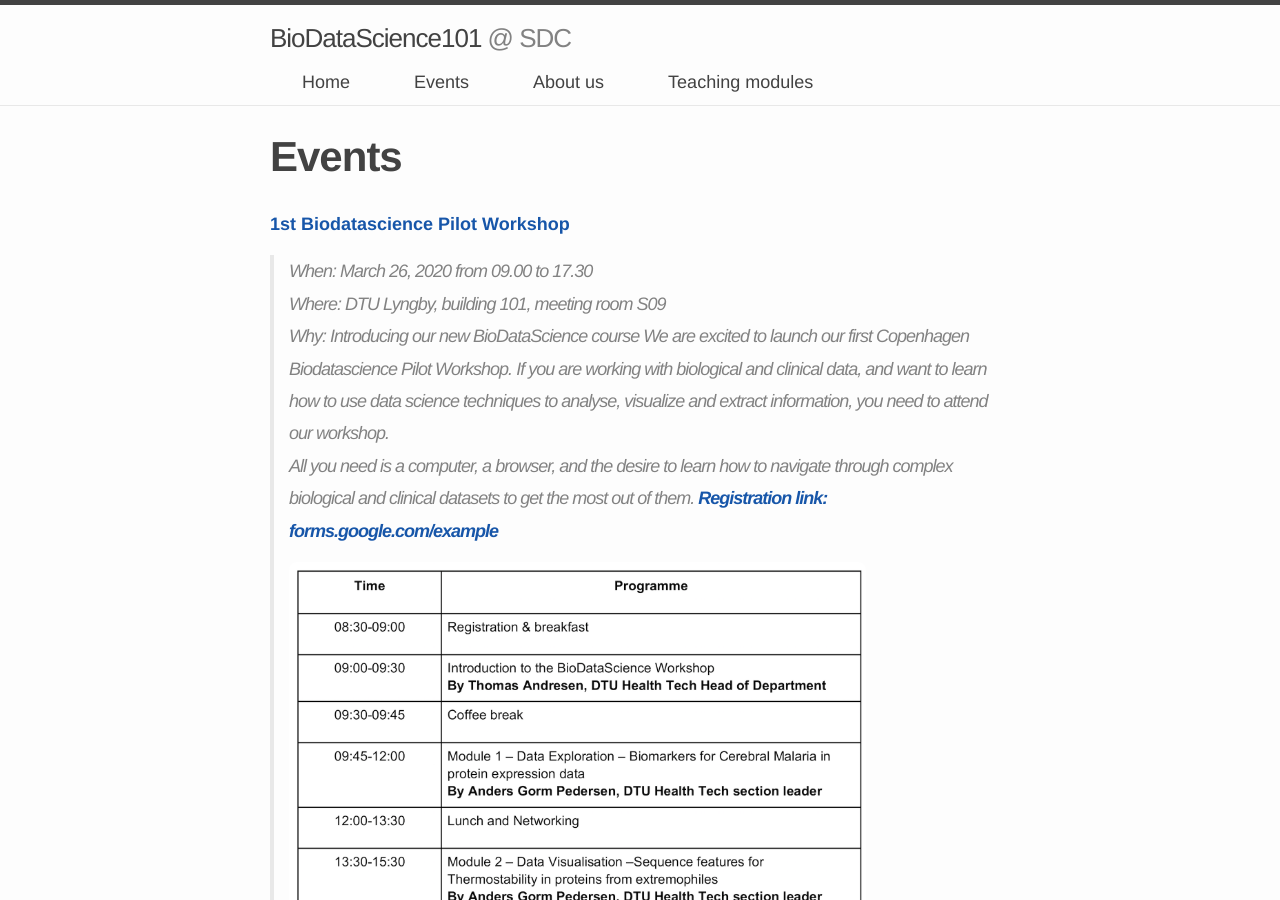
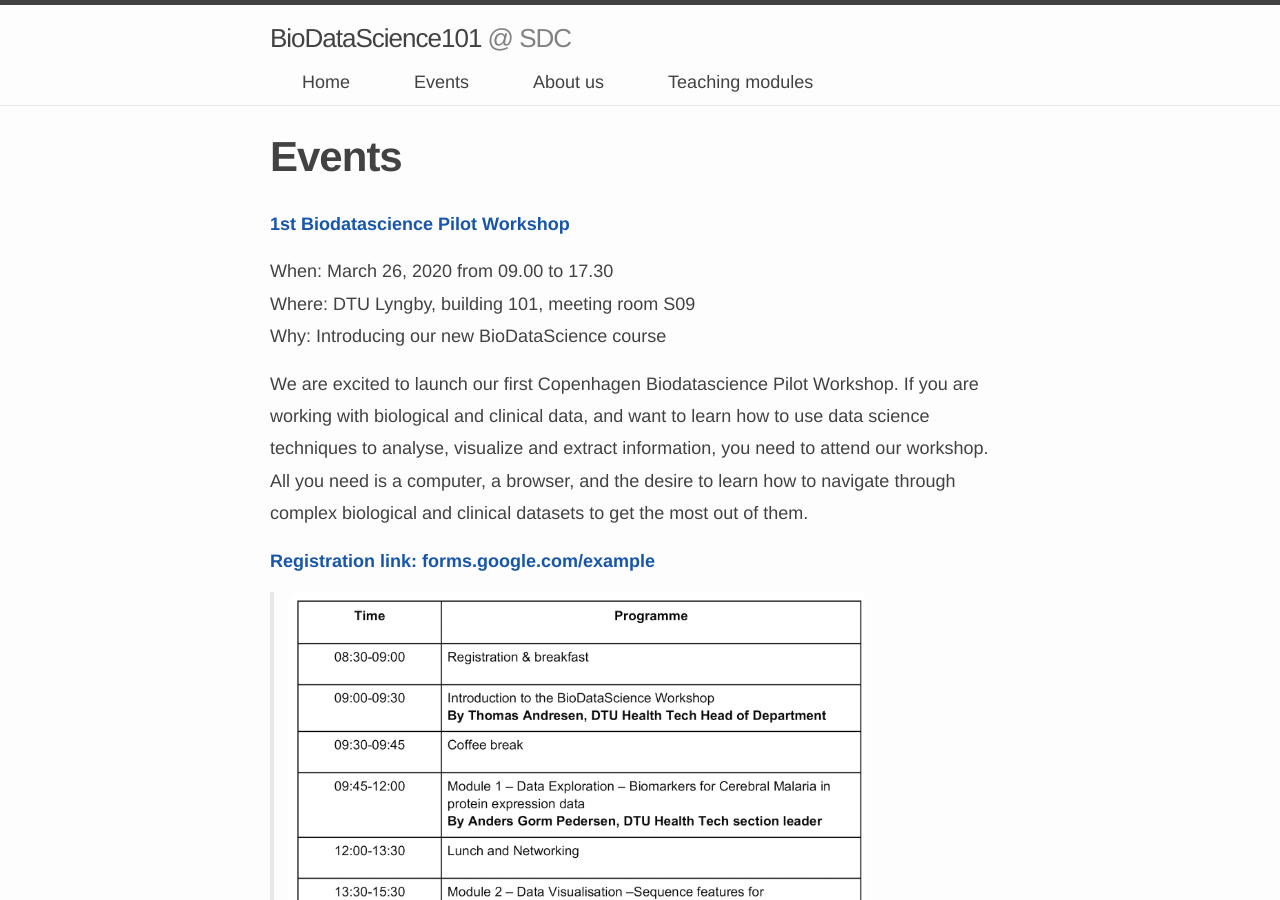
Before and after one commit to biodatascience101/BioDataScience101.github.io, a Jekyll site: the page built from _pages/events/index.md, in a window 1280 px wide and 900 px high. Built offline with Jekyll 4.4.1, drawn with Linux system fonts in a browser that asks for light colours; nearby versions of some CDN libraries.

Commit message:
Update index.md

```diff
--- a/_pages/events/index.md
+++ b/_pages/events/index.md
@@ -10,8 +10,7 @@ rank: 2
 <b> <a href="{{page.event_page}}">1st Biodatascience Pilot Workshop</a></b>
 <br />
 
-<blockquote>
-    <p>
+
 
 When: March 26, 2020  from 09.00 to 17.30
 <br />
@@ -24,6 +23,9 @@ We are excited to launch our first Copenhagen Biodatascience Pilot Workshop. If
 All you need is a computer, a browser, and the desire to learn how to navigate through complex biological and clinical datasets to get the most out of them.
 
 <b> <a href="{{registration_link}}">Registration link: forms.google.com/example </a></b>
+
+<blockquote>
+    <p>
 
 <div style="margin-bottom: 50px;">
     <img class="float-center" width="80%"  src="{{ 'schedule3.png' | prepend: site.images_dir | prepend: site.baseurl }}" />
```
